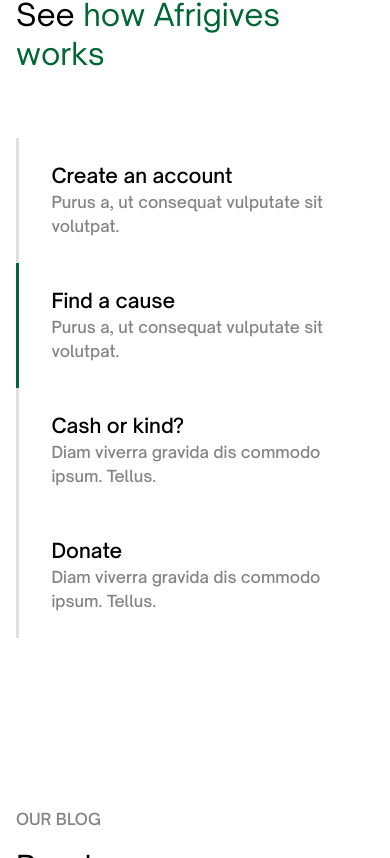
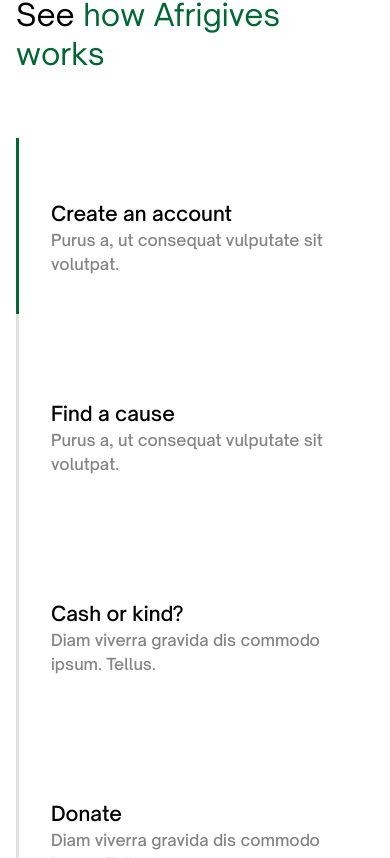
Before and after one commit to a11rew/afrigives-web, a Next.js app: page / in a window 390 px wide. Shown: the part 4026-4884 px from the top of the page. Built offline with nearby package versions, Linux system fonts and the light colour scheme; what tailwindcss-animation-delay would draw is missing.

Commit message:
Animate how it works section

```diff
--- a/src/components/Landing/HowItWorks.tsx
+++ b/src/components/Landing/HowItWorks.tsx
@@ -1,23 +1,70 @@
-import React, { useState } from "react";
+import React, { useEffect, useState } from "react";
+import { useInView } from "react-intersection-observer";
 
 const HowItWorks = () => {
-  const [active, setActive] = useState<1 | 2 | 3 | 4>(2);
+  const [active, setActive] = useState<1 | 2 | 3 | 4>(1);
+  const [completed, setCompleted] = useState<number[]>([]);
+  const [ref1, inView1] = useInView({
+    triggerOnce: true,
+    rootMargin: "-100px",
+  });
+  const [ref2, inView2] = useInView({
+    triggerOnce: true,
+    rootMargin: "-100px",
+  });
+  const [ref3, inView3] = useInView({
+    triggerOnce: true,
+    rootMargin: "-100px",
+  });
+  const [ref4, inView4] = useInView({
+    triggerOnce: true,
+    rootMargin: "-100px",
+  });
+
+  console.log({ inView1, inView2, inView3, inView4 });
+
+  // Animation manager
+  useEffect(() => {
+    if (inView1 && !completed.includes(1)) {
+      setActive(1);
+      setCompleted([...completed, 1]);
+    } else if (inView2 && !completed.includes(2)) {
+      setActive(2);
+      setCompleted([...completed, 2]);
+    } else if (inView3 && !completed.includes(3)) {
+      setActive(3);
+      setCompleted([...completed, 3]);
+    } else if (inView4 && !completed.includes(4)) {
+      setActive(4);
+      setCompleted([...completed, 4]);
+    }
+  }, [inView1, inView2, inView3, inView4]);
 
   return (
     <div>
       <h3 className="mb-16 text-[1.9rem] leading-[39.58px] md:text-center">
         See <span className="text-[#006633]">how Afrigives works</span>
       </h3>
-      <div className="flex h-[500px] md:justify-center">
+      <div className="flex h-[800px] md:justify-center">
         <div className="hidden grid-rows-4 md:grid ">
-          <div className="flex flex-col justify-center row-span-1 row-start-2 text-right">
+          <div
+            ref={ref2}
+            className={`flex flex-col justify-center row-span-1 row-start-2 text-right translate-y-full opacity-0 fill-mode-forwards ${
+              inView2 && "animate-slideIn"
+            }`}
+          >
             <h1 className="text-xl font-medium md:text-2xl">Find a cause</h1>
 
             <p className="font-medium opacity-[48%]">
               Purus a, ut consequat vulputate sit volutpat.
             </p>
           </div>
-          <div className="flex flex-col justify-center row-span-1 row-start-4 text-right">
+          <div
+            ref={ref4}
+            className={`flex flex-col justify-center row-span-1 row-start-4 text-right translate-y-full opacity-0 fill-mode-forwards ${
+              inView4 && "animate-slideIn"
+            }`}
+          >
             <h1 className="text-xl font-medium md:text-2xl">Donate</h1>
 
             <p className="font-medium opacity-[48%]">
@@ -26,18 +73,24 @@
           </div>
         </div>
 
-        <div className="grid grid-rows-4 bg-[#E0E0E0] w-1 mr-8 md:mx-16">
+        <div className="grid grid-rows-4 bg-[#E0E0E0] w-1 mr-8 md:mx-16 gap-8">
           {[...Array(4)].map((_, idx) => (
             <div
-              key={idx}
-              className={`row-start-${idx} row-span-1 ${
-                active === idx && "bg-[#006633]"
+              key={idx + 1}
+              className={`row-start-${idx + 1} row-span-1 ${
+                active === idx + 1 && "bg-[#006633]"
               }`}
             />
           ))}
         </div>
         <div className="grid grid-rows-4">
-          <div className="flex flex-col justify-center row-span-1 row-start-1">
+          <div
+            ref={ref1}
+            className={`flex flex-col justify-center row-span-1 row-start-1
+             translate-y-full opacity-0 fill-mode-forwards ${
+               inView1 && "animate-slideIn"
+             }`}
+          >
             <h1 className="text-xl font-medium md:text-2xl">
               Create an account
             </h1>
@@ -47,7 +100,12 @@
             </p>
           </div>
 
-          <div className="flex flex-col justify-center row-span-1 row-start-3">
+          <div
+            ref={ref3}
+            className={`flex flex-col justify-center row-span-1 row-start-3 translate-y-full opacity-0 fill-mode-forwards ${
+              inView3 && "animate-slideIn"
+            }`}
+          >
             <h1 className="text-xl font-medium md:text-2xl">Cash or kind?</h1>
 
             <p className="font-medium opacity-[48%]">
@@ -56,14 +114,24 @@
           </div>
 
           {/* Visible on small screens */}
-          <div className="flex flex-col justify-center row-span-1 row-start-2 md:hidden">
+          <div
+            ref={ref2}
+            className={`flex flex-col justify-center row-span-1 row-start-2 md:hidden translate-y-full opacity-0 fill-mode-forwards ${
+              inView2 && "animate-slideIn"
+            }`}
+          >
             <h1 className="text-xl font-medium md:text-2xl">Find a cause</h1>
 
             <p className="font-medium opacity-[48%]">
               Purus a, ut consequat vulputate sit volutpat.
             </p>
           </div>
-          <div className="flex flex-col justify-center row-span-1 row-start-4 md:hidden">
+          <div
+            ref={ref4}
+            className={`flex flex-col justify-center row-span-1 row-start-4 md:hidden translate-y-full opacity-0 fill-mode-forwards ${
+              inView4 && "animate-slideIn"
+            }`}
+          >
             <h1 className="text-xl font-medium md:text-2xl">Donate</h1>
 
             <p className="font-medium opacity-[48%]">
--- a/tailwind.config.js
+++ b/tailwind.config.js
@@ -19,6 +19,7 @@
         slideFromBottom: {
           to: {
             transform: "translateY(0)",
+            opacity: 1,
           },
         },
       },
```
